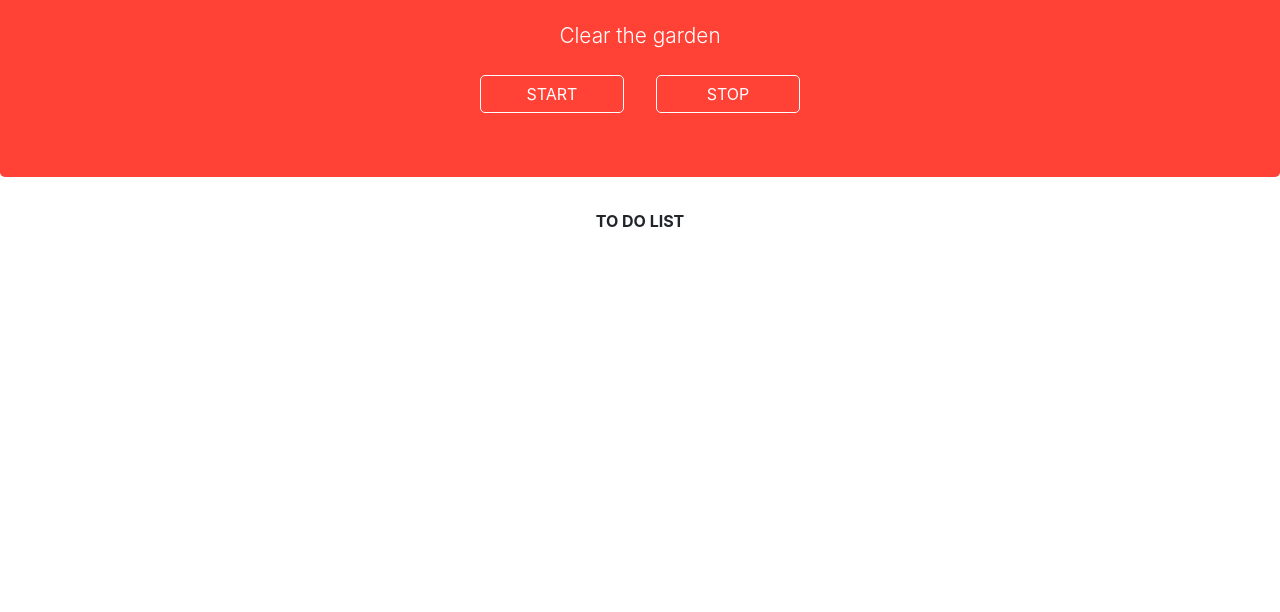
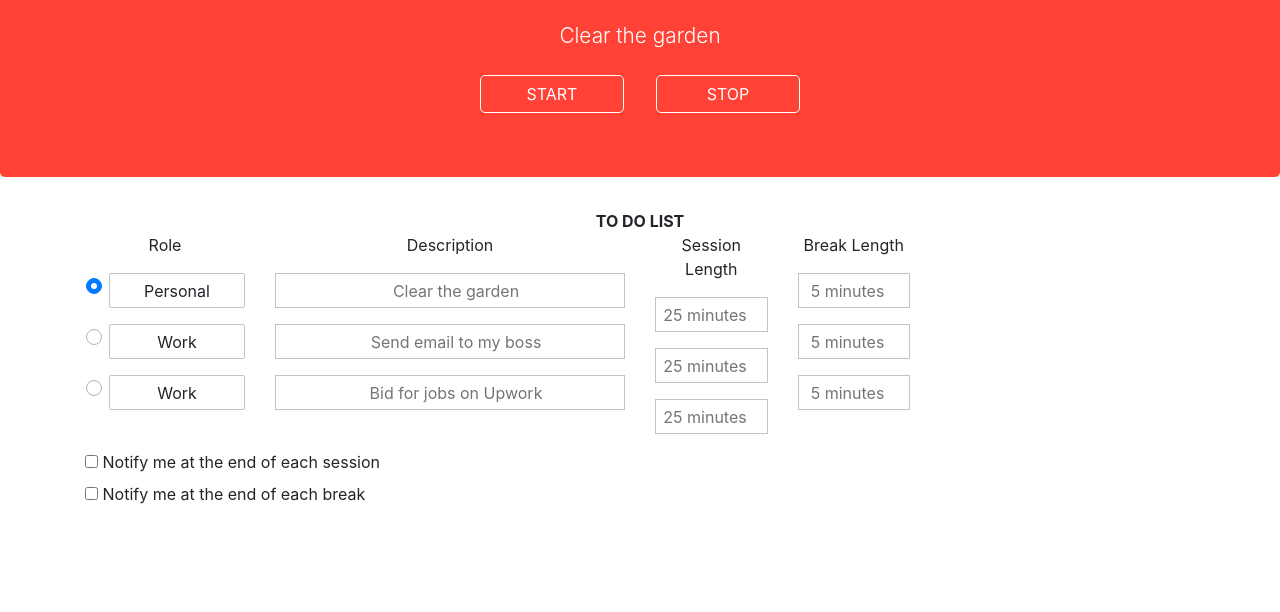
Before and after one commit to archivedbykamal/pomodoro-Clock, a plain HTML site: page index.html in a window 1280 px wide. Shown: the part 188-800 px from the top of the page. Drawn offline with Linux system fonts and the light colour scheme.

Commit message:
Desktop view completed, not yet responsive

```diff
--- a/index.html
+++ b/index.html
@@ -4,6 +4,7 @@
     <meta charset="UTF-8">
     <meta name="viewport" content="width=device-width, initial-scale=1.0">
     <title>Pomodoro clock</title>
+    <script src="https://kit.fontawesome.com/a1db76437d.js" crossorigin="anonymous"></script>
     <link rel="stylesheet" href="./bootstrap.min.css">
     <link rel="stylesheet" href="./style.css">
 </head>
@@ -21,7 +22,7 @@
             <div class="navbar-collapse collapse" id="Navbar">
                 <ul class="navbar-nav ml-auto">
                     <!-- Notification bell -->
-                    <li class="nav-item"><a href="#" class="nav-link"><span class="fa fa-list fa-lg"></span>Menu</a></li>
+                    <li class="nav-item"><a href="#" class="nav-link"><i class="fas fa-bell fa-2x"></i></a></li>
                 </ul>
             </div>
         </div>
@@ -50,48 +51,74 @@
     </div>
     </header>
 
-    <div class="container">
-        <div class="row">
+    <div class="container d-none d-md-block">
+        <div class="row ">
             <div class="col-12">
                 <header class="todolist text-center">TO DO LIST</header>
             </div>
         </div>
+        <div class="row d">
 
-        <!-- <div class="row justify-content-center">
+
             <div class="col-2">
-                <header>Role</header>
+                <header class="text-center">Role</header>
                 <div class="d-block my-3">
-                    <div class="custom-control custom-radio">
-                      <input id="credit" name="paymentMethod" type="radio" class="custom-control-input" checked required>
-                      <label class="custom-control-label" for="credit">Credit card</label>
+                    <div class="custom-control custom-radio mb-3">
+                      <input id="task1" name="paymentMethod" type="radio" class="custom-control-input" checked required>
+                      <label class="custom-control-label" for="task1">Personal</label>
+                    </div>
+                    <div class="custom-control custom-radio mb-3">
+                      <input id="task2" name="paymentMethod" type="radio" class="custom-control-input" required>
+                      <label class="custom-control-label" for="task2">Work</label>
                     </div>
                     <div class="custom-control custom-radio">
-                      <input id="debit" name="paymentMethod" type="radio" class="custom-control-input" required>
-                      <label class="custom-control-label" for="debit">Debit card</label>
+                      <input id="task3" name="paymentMethod" type="radio" class="custom-control-input" required>
+                      <label class="custom-control-label" for="task3">Work</label>
                     </div>
-                    <div class="custom-control custom-radio">
-                      <input id="paypal" name="paymentMethod" type="radio" class="custom-control-input" required>
-                      <label class="custom-control-label" for="paypal">PayPal</label>
-                    </div>
-                  </div>            </div>
+                  </div>
+            </div>
+
+
             <div class="col-4 description">
-                <header>Description</header>
-                <input type="text" placeholder="Clear the garden">
-                <input type="text" placeholder="Send email to my boss">
+                <header class="text-center">Description</header>
+                <div class="my-3">
+                <input type="text" class="mb-3" placeholder="Clear the garden">
+                <input type="text" class="mb-3" placeholder="Send email to my boss">
                 <input type="text" placeholder="Bid for jobs on Upwork">
+                </div>
             </div>
+
+
             <div class="col-6">
                 <div class="row">
-                    <div class="col-3">
-                        Session Length
+                    <div class="col-3 text-center">
+                        <header  class="text-center">Session Length</header>
+                        <div class="my-3">
+                        <input type="number" class="mb-3" name="breakLength" placeholder="25 minutes" id="">
+                        <input type="number" class="mb-3" name="breakLength" placeholder="25 minutes" id="">
+                        <input type="number" name="breakLength" placeholder="25 minutes" id="">
+                        </div>
                     </div>
-                    <div class="col-3">
-                        Break Length
+                    <div class="col-3 text-center">
+                        <header class="text-center">Break Length</header>
+                        <div class="my-3">
+                            <input type="number" class="mb-3" name="breakLength" placeholder="5 minutes" id="">
+                            <input type="number" class="mb-3" name="breakLength" placeholder="5 minutes" id="">
+                            <input type="number" name="breakLength" placeholder="5 minutes" id="">
+                        </div>
                     </div>
                 </div>
             </div>
-        </div> -->
+        </div>
+    </div>
 
-    </div>
+
+    <div class="container">
+    <input type="checkbox" id="sessionbox">
+        <label for="sessionbox">Notify me at the end of each session</label>
+    <br>
+        <input type="checkbox" id="breakbox">
+        <label for="breakbox">Notify me at the end of each break</label>
+      </div>
 </body>
 </html>
--- a/style.css
+++ b/style.css
@@ -26,18 +26,32 @@
 .todolist{
     font-weight: bold;
 }
-.description input{
+.content header{
+    text-align: center;
+    margin-bottom: 10px;
+}
+
+input[type="text"], input[type="number"]{
     display: block;
     width: 100%;
-    margin: 5% 0;
     border-radius: 0 !important;
     border: 1px solid #c3c3c3;
-    height: 45px;
+    height: 35px;
     padding-left: 4%;
 }
-.description input::placeholder{
+
+input::placeholder{
     text-align: center;
 }
-.description input:focus{
+ input:focus{
    outline: none;
 }
+.d label{
+    width: 100%;
+    border-radius: 2px;
+    border: 1px solid #c3c3c3;
+    height: 35px;
+    line-height: 35px;
+    text-align: center;
+    display: inline-block;
+}
```
